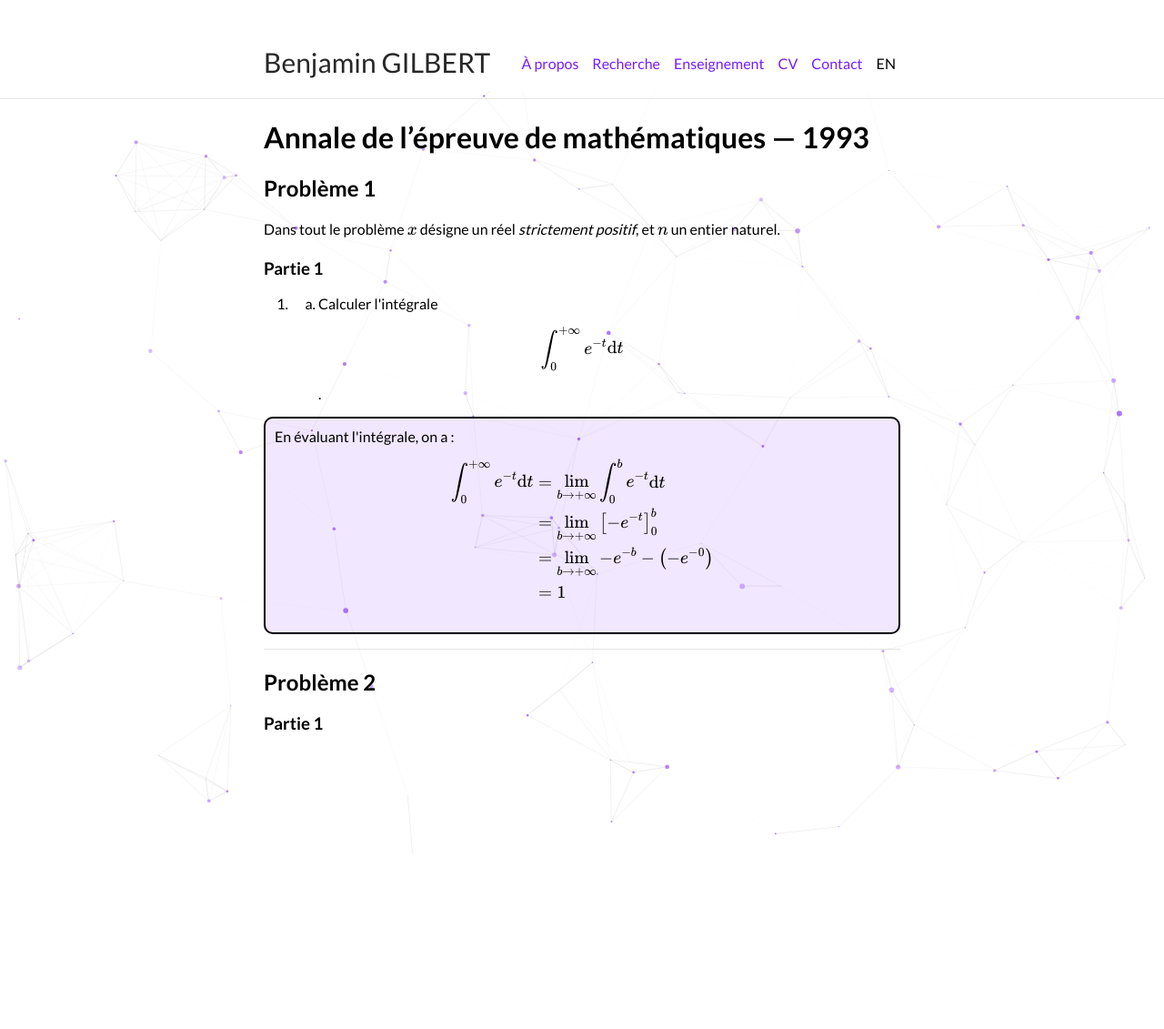
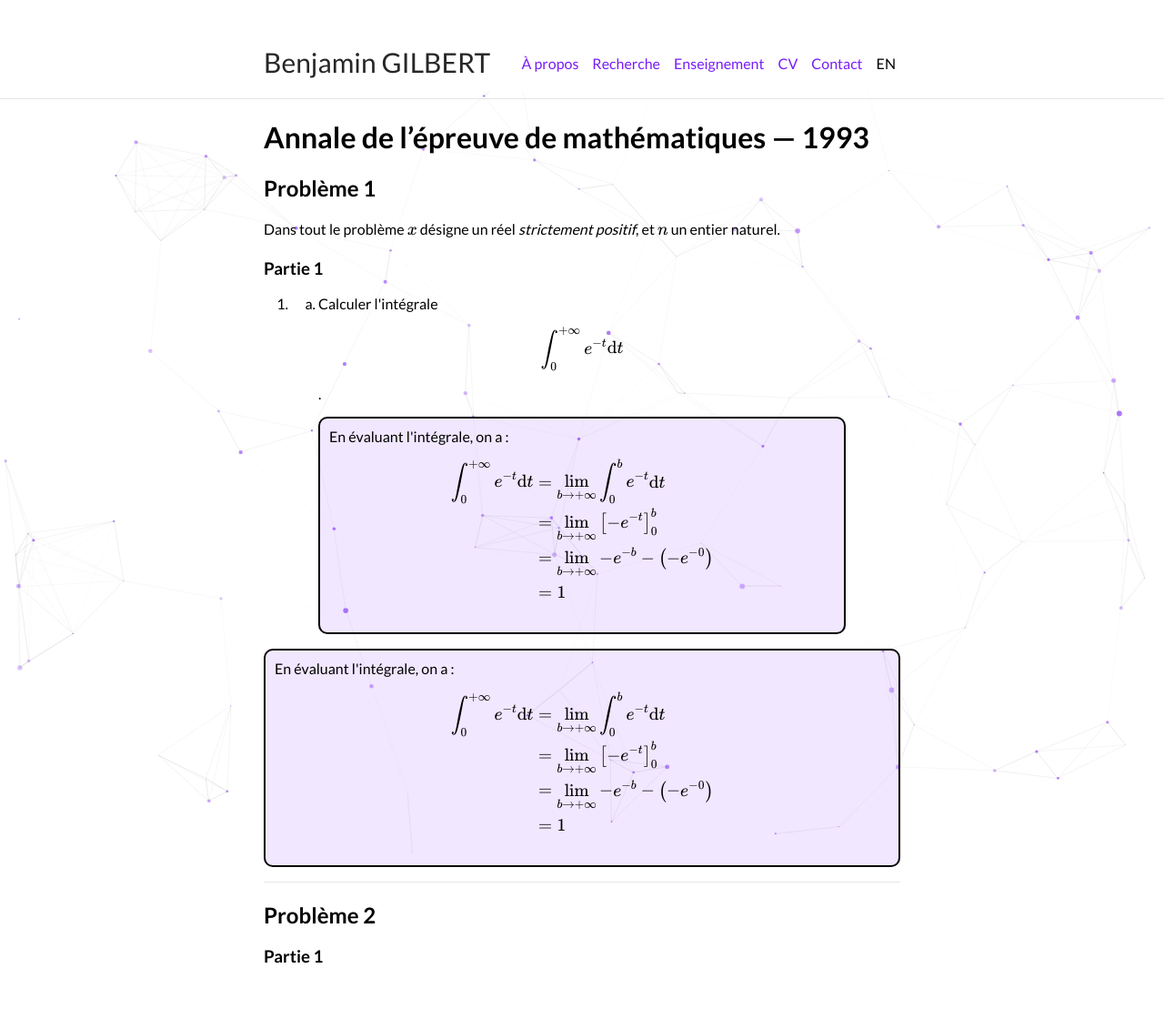
Before and after one commit to bglbrt/bglbrt.github.io, a Jekyll site: the page built from fr/corrections/administrateur_externe_1993.md, in a window 1280 px wide. Shown: the whole page at 91% size. Built offline with Jekyll 4.4.1, drawn with Linux system fonts in a browser that asks for light colours; nearby versions of some CDN libraries; before the commit the page ends 900 px from its top, so only the background shows below that.

Commit message:
Mise à jour des corrections

```diff
--- a/fr/corrections/administrateur_externe_1993.md
+++ b/fr/corrections/administrateur_externe_1993.md
@@ -18,6 +18,20 @@ Dans tout le problème $$x$$ désigne un réel _strictement positif_, et $$n$$ u
     <li>
         <ol type="a">
             <li> Calculer l'intégrale $$\int_{0}^{+\infty} e^{-t} \mathrm{d}t$$. </li>
+
+<p style="border: solid 2px; border-radius: 10px; background-color:rgba(121, 28, 248, .1); padding-right: 10px; padding-left: 10px; padding-top: 10px; padding-bottom: 10px">
+
+En évaluant l'intégrale, on a :
+$$
+\begin{aligned}
+    \int_{0}^{+\infty} e^{-t} \mathrm{d} t & = \lim_{b \rightarrow +\infty} \int_{0}^{b} e^{-t} \mathrm{d}t \\
+    & = \lim_{b \rightarrow +\infty} \left[ -e^{-t} \right]_{0}^{b} \\
+    & = \lim_{b \rightarrow +\infty} -e^{-b} - \left( -e^{-0} \right) \\
+    & = 1
+\end{aligned}
+$$
+</p>
+
         </ol>
     </li>
 </ol>
```
